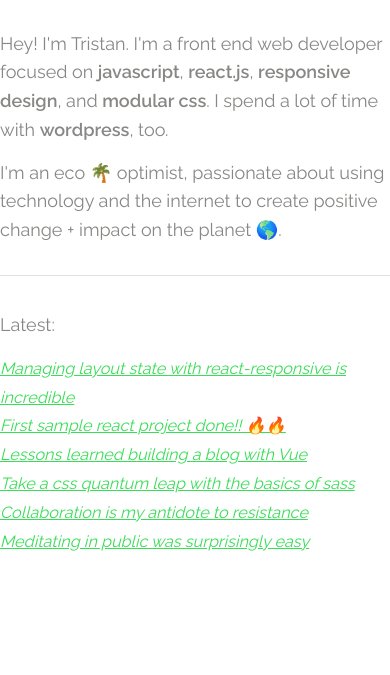
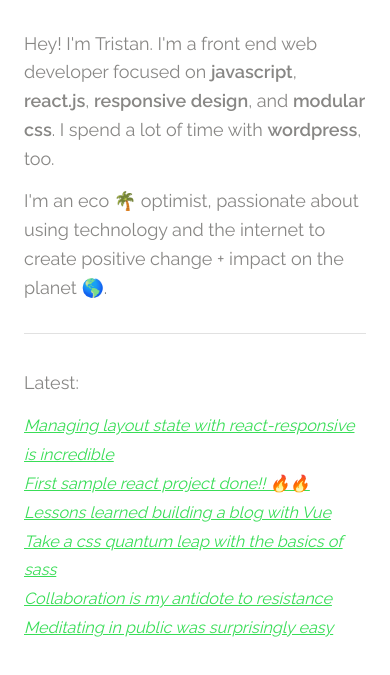
Before and after one commit to TristanAG/home, a plain HTML site: page index.html in a window 390 px wide. Shown: the part 175-850 px from the top of the page. Drawn offline with Linux system fonts and the light colour scheme; a web font is replaced by a local one.

Commit message:
style adjustment

```diff
--- a/css/style.css
+++ b/css/style.css
@@ -39,8 +39,8 @@ html{
   }
   @media(max-width: 625px){
     #main-container{
-      padding-left: 0px;
-      padding-right: 0px;
+      padding-left: 24px;
+      padding-right: 24px;
     }
   }
   main{
```
